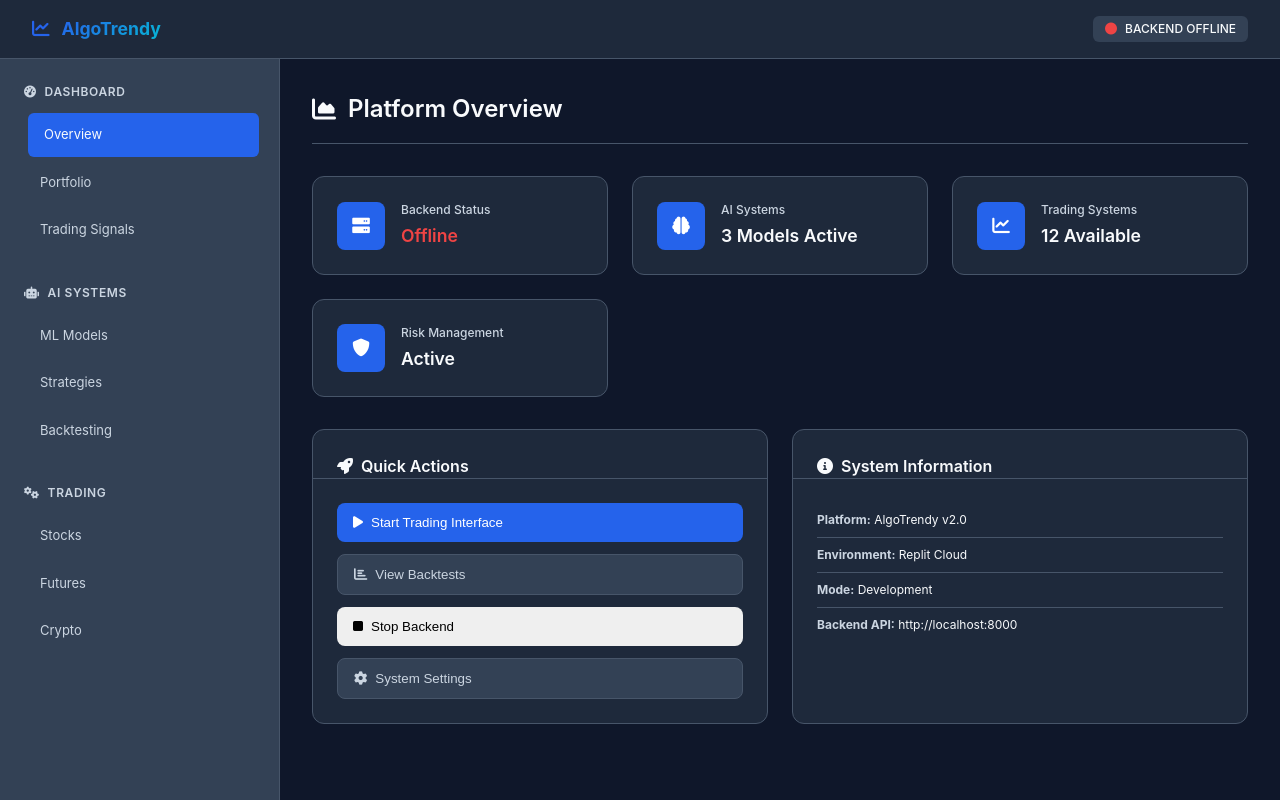
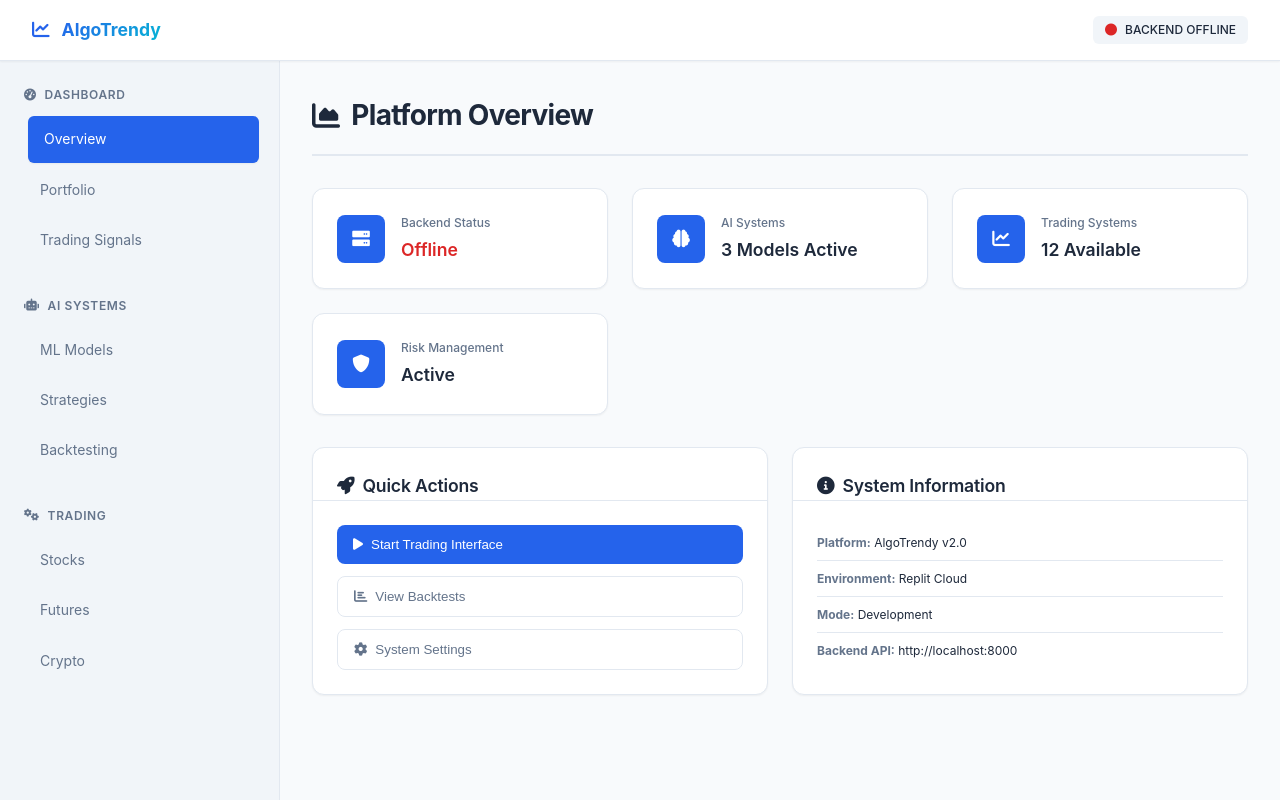
Before and after one commit to KenyBoi/algotrendy, a FastAPI app: page / in a window 1280 px wide. Run offline with FastAPI, Linux system fonts and the light colour scheme; data that the repository does not hold is empty.

Commit message:
Improve dashboard appearance and backend control functionality
Refactor CSS variables and styles in dashboard.css for a refreshed look and update dashboard.js to enhance backend control button and status display logic.

Replit-Commit-Author: Agent
Replit-Commit-Session-Id: 6627f6b9-f9df-43f3-88ac-fa59f208a19b
Replit-Commit-Checkpoint-Type: intermediate_checkpoint
Replit-Commit-Screenshot-Url: https://storage.googleapis.com/screenshot-production-us-central1/1b68dca4-fff9-48c1-bf12-e45918370f6f/6627f6b9-f9df-43f3-88ac-fa59f208a19b/WTsuMrt

```diff
--- a/frontend/static/css/dashboard.css
+++ b/frontend/static/css/dashboard.css
@@ -4,15 +4,20 @@
     --primary-color: #2563eb;
     --primary-hover: #1d4ed8;
     --secondary-color: #64748b;
-    --success-color: #10b981;
-    --warning-color: #f59e0b;
-    --danger-color: #ef4444;
-    --dark-bg: #0f172a;
-    --card-bg: #1e293b;
-    --sidebar-bg: #334155;
-    --text-primary: #f8fafc;
-    --text-secondary: #cbd5e1;
-    --border-color: #475569;
+    --success-color: #059669;
+    --warning-color: #d97706;
+    --danger-color: #dc2626;
+    --light-bg: #ffffff;
+    --main-bg: #f8fafc;
+    --card-bg: #ffffff;
+    --sidebar-bg: #f1f5f9;
+    --text-primary: #1e293b;
+    --text-secondary: #64748b;
+    --text-muted: #94a3b8;
+    --border-color: #e2e8f0;
+    --shadow-sm: 0 1px 2px 0 rgb(0 0 0 / 0.05);
+    --shadow-md: 0 4px 6px -1px rgb(0 0 0 / 0.1), 0 2px 4px -2px rgb(0 0 0 / 0.1);
+    --shadow-lg: 0 10px 15px -3px rgb(0 0 0 / 0.1), 0 4px 6px -4px rgb(0 0 0 / 0.1);
 }
 
 * {
@@ -23,10 +28,11 @@
 
 body {
     font-family: 'Inter', -apple-system, BlinkMacSystemFont, sans-serif;
-    background: var(--dark-bg);
+    background: var(--main-bg);
     color: var(--text-primary);
-    font-size: 13px;
-    line-height: 1.5;
+    font-size: 14px;
+    line-height: 1.6;
+    font-weight: 400;
 }
 
 .dashboard-container {
@@ -43,6 +49,8 @@ body {
     position: sticky;
     top: 0;
     z-index: 100;
+    box-shadow: var(--shadow-sm);
+    backdrop-filter: blur(8px);
 }
 
 .header-content {
@@ -147,15 +155,16 @@ body {
 .nav-link:hover,
 .nav-link.active {
     background: var(--primary-color);
-    color: var(--text-primary);
+    color: white;
     transform: translateX(4px);
+    box-shadow: var(--shadow-sm);
 }
 
 /* Content Area */
 .content-area {
     flex: 1;
     padding: 2rem;
-    background: var(--dark-bg);
+    background: var(--main-bg);
 }
 
 .content-section {
@@ -169,15 +178,17 @@ body {
 .section-header {
     margin-bottom: 2rem;
     padding-bottom: 1rem;
-    border-bottom: 1px solid var(--border-color);
+    border-bottom: 2px solid var(--border-color);
 }
 
 .section-header h2 {
-    font-size: 1.5rem;
-    font-weight: 600;
+    font-size: 1.75rem;
+    font-weight: 700;
     display: flex;
     align-items: center;
     gap: 0.75rem;
+    color: var(--text-primary);
+    letter-spacing: -0.025em;
 }
 
 /* Stats Grid */
@@ -196,12 +207,23 @@ body {
     align-items: center;
     gap: 1rem;
     border: 1px solid var(--border-color);
-    transition: transform 0.2s, border-color 0.2s;
+    box-shadow: var(--shadow-sm);
+    transition: all 0.2s ease;
 }
 
 .stat-card:hover {
     transform: translateY(-2px);
     border-color: var(--primary-color);
+    box-shadow: var(--shadow-md);
+}
+
+.clickable-card {
+    cursor: pointer;
+    transition: all 0.2s ease;
+}
+
+.clickable-card:hover {
+    box-shadow: var(--shadow-lg);
 }
 
 .stat-icon {
@@ -240,7 +262,9 @@ body {
     background: var(--card-bg);
     border-radius: 0.75rem;
     border: 1px solid var(--border-color);
+    box-shadow: var(--shadow-sm);
     overflow: hidden;
+    transition: all 0.2s ease;
 }
 
 .feature-header {
@@ -250,11 +274,13 @@ body {
 }
 
 .feature-header h3 {
-    font-size: 1rem;
+    font-size: 1.1rem;
     font-weight: 600;
     display: flex;
     align-items: center;
     gap: 0.5rem;
+    color: var(--text-primary);
+    letter-spacing: -0.01em;
 }
 
 .action-buttons {
@@ -285,17 +311,20 @@ body {
 .action-btn.primary:hover {
     background: var(--primary-hover);
     transform: translateY(-1px);
+    box-shadow: var(--shadow-md);
 }
 
 .action-btn.secondary {
-    background: var(--sidebar-bg);
+    background: var(--light-bg);
     color: var(--text-secondary);
     border: 1px solid var(--border-color);
 }
 
 .action-btn.secondary:hover {
-    background: var(--border-color);
+    background: var(--sidebar-bg);
     color: var(--text-primary);
+    border-color: var(--primary-color);
+    box-shadow: var(--shadow-sm);
 }
 
 .system-info {
--- a/frontend/static/js/dashboard.js
+++ b/frontend/static/js/dashboard.js
@@ -181,30 +181,29 @@ class TradingDashboard {
 
     updateBackendControlButton() {
         const backendBtn = document.getElementById('backend-control-btn');
-        const backendText = document.getElementById('backend-control-text');
+        const backendStatus = document.getElementById('backend-status');
 
-        if (!backendBtn || !backendText) return;
+        if (!backendBtn || !backendStatus) return;
 
         const isOffline = this.backendStatus === 'backend_unreachable';
 
         if (isOffline) {
-            backendText.textContent = 'Start Backend';
-            backendBtn.className = 'action-btn success';
-            backendBtn.querySelector('i').className = 'fas fa-play';
+            backendStatus.textContent = 'Offline - Click to Start';
+            backendStatus.style.color = 'var(--danger-color)';
         } else {
-            backendText.textContent = 'Stop Backend';
-            backendBtn.className = 'action-btn danger';
-            backendBtn.querySelector('i').className = 'fas fa-stop';
+            backendStatus.textContent = 'Online - Click to Stop';
+            backendStatus.style.color = 'var(--success-color)';
         }
     }
 
     async startBackend() {
         const backendBtn = document.getElementById('backend-control-btn');
-        const backendText = document.getElementById('backend-control-text');
+        const backendStatus = document.getElementById('backend-status');
 
         // Show loading state
-        backendText.textContent = 'Starting...';
-        backendBtn.disabled = true;
+        backendStatus.textContent = 'Starting...';
+        backendStatus.style.color = 'var(--warning-color)';
+        backendBtn.style.pointerEvents = 'none';
 
         try {
             const response = await fetch('/api/backend/start', {
@@ -231,20 +230,22 @@ class TradingDashboard {
             console.error('Failed to start backend:', error);
             this.showMessage('Failed to start backend', 'error');
         } finally {
-            backendBtn.disabled = false;
-            if (backendText.textContent === 'Starting...') {
-                backendText.textContent = 'Start Backend';
+            backendBtn.style.pointerEvents = 'auto';
+            if (backendStatus.textContent === 'Starting...') {
+                backendStatus.textContent = 'Offline - Click to Start';
+                backendStatus.style.color = 'var(--danger-color)';
             }
         }
     }
 
     async stopBackend() {
         const backendBtn = document.getElementById('backend-control-btn');
-        const backendText = document.getElementById('backend-control-text');
+        const backendStatus = document.getElementById('backend-status');
 
         // Show loading state
-        backendText.textContent = 'Stopping...';
-        backendBtn.disabled = true;
+        backendStatus.textContent = 'Stopping...';
+        backendStatus.style.color = 'var(--warning-color)';
+        backendBtn.style.pointerEvents = 'none';
 
         try {
             const response = await fetch('/api/backend/stop', {
@@ -270,9 +271,10 @@ class TradingDashboard {
             console.error('Failed to stop backend:', error);
             this.showMessage('Failed to stop backend', 'error');
         } finally {
-            backendBtn.disabled = false;
-            if (backendText.textContent === 'Stopping...') {
-                backendText.textContent = 'Stop Backend';
+            backendBtn.style.pointerEvents = 'auto';
+            if (backendStatus.textContent === 'Stopping...') {
+                backendStatus.textContent = 'Online - Click to Stop';
+                backendStatus.style.color = 'var(--success-color)';
             }
         }
     }
--- a/frontend/templates/dashboard.html
+++ b/frontend/templates/dashboard.html
@@ -65,7 +65,7 @@
                     </div>
 
                     <div class="stats-grid">
-                        <div class="stat-card">
+                        <div id="backend-control-btn" class="stat-card clickable-card">
                             <div class="stat-icon">
                                 <i class="fas fa-server"></i>
                             </div>
@@ -119,10 +119,6 @@
                                 <button class="action-btn secondary">
                                     <i class="fas fa-chart-bar"></i>
                                     View Backtests
-                                </button>
-                                <button id="backend-control-btn" class="action-btn warning">
-                                    <i class="fas fa-server"></i>
-                                    <span id="backend-control-text">Start Backend</span>
                                 </button>
                                 <button class="action-btn secondary">
                                     <i class="fas fa-cog"></i>
```
Also changed, not shown: other parts of frontend/static/css/dashboard.css (+16 -9 lines), attached_assets/image_1759009781249.png (added), attached_assets/targeted_element_1759009535465.png (added), attached_assets/targeted_element_1759009552045.png (added), 1 other file.
